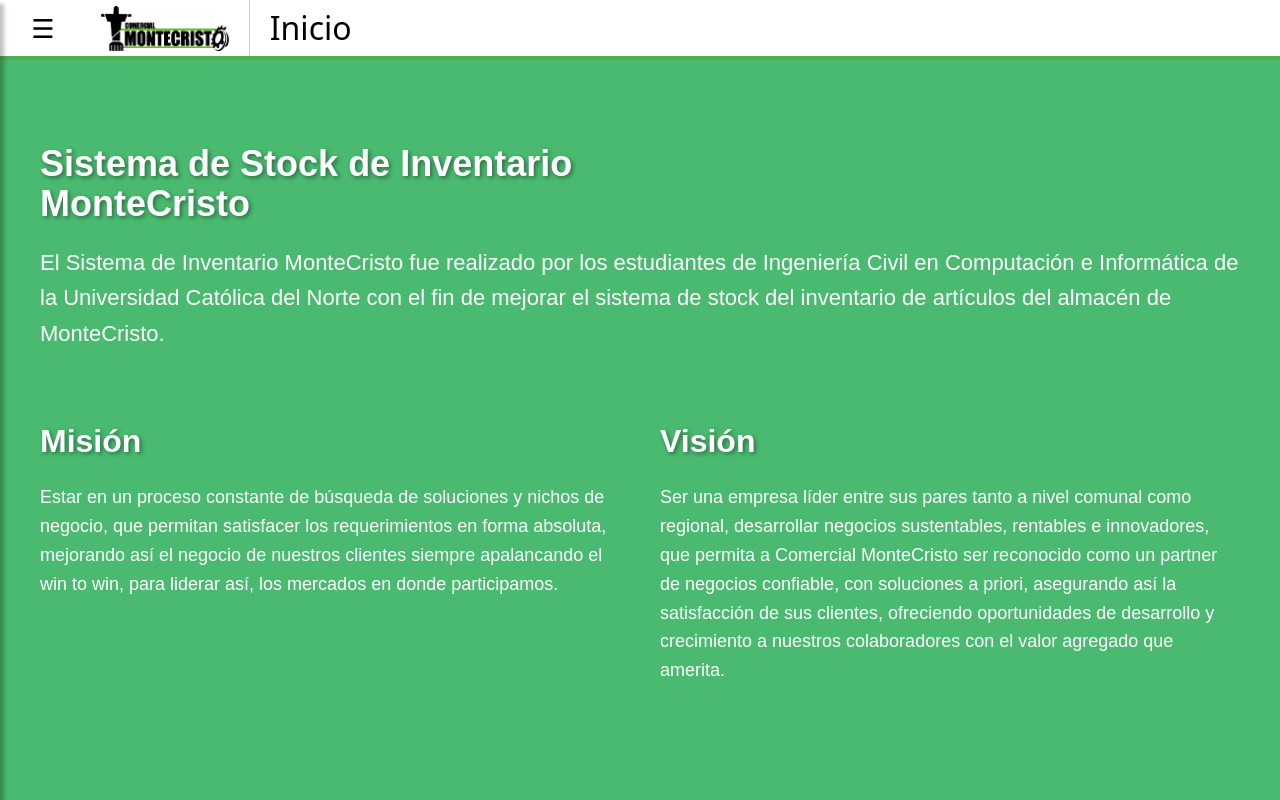
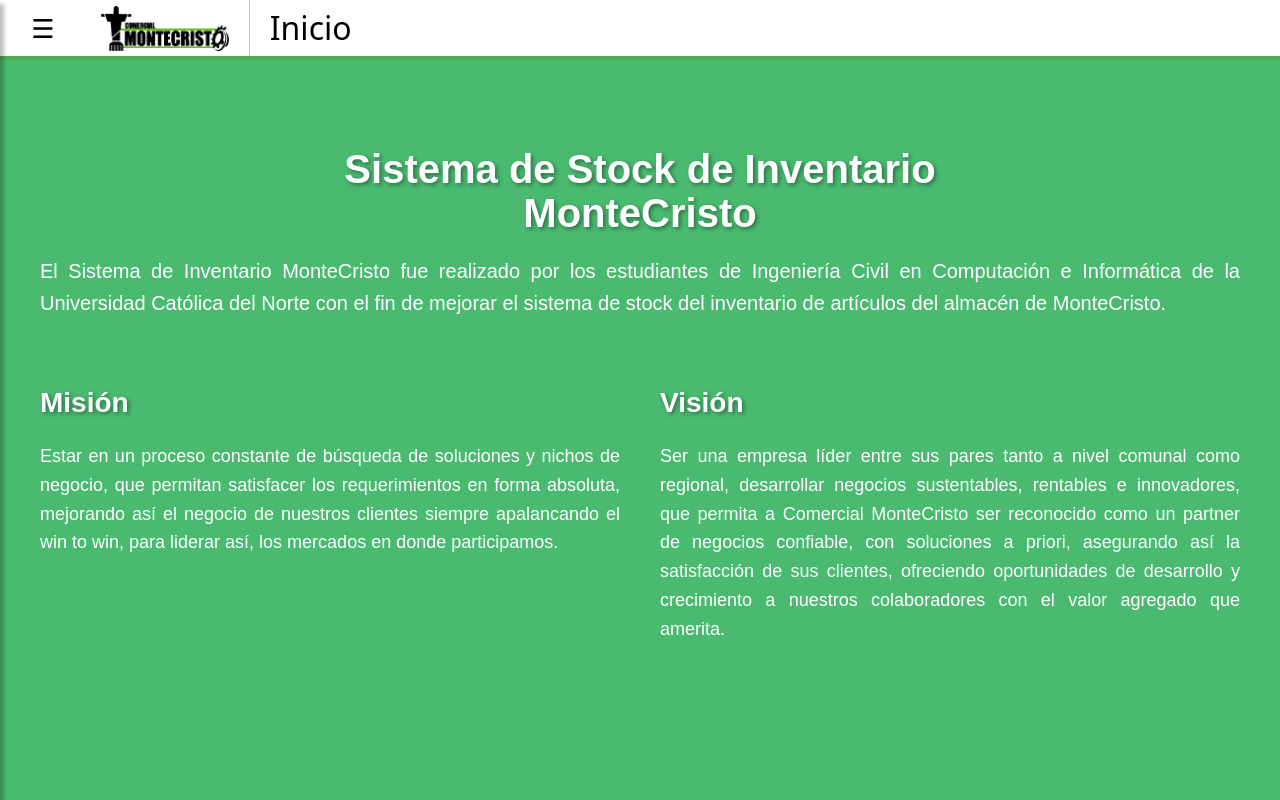
Before and after one commit to grenzya/app-inventario, a React (Vite) app: page / in a window 1280 px wide. Built offline with nearby package versions, Linux system fonts and the light colour scheme.

Commit message:
Fix: se anadio reactividad

```diff
--- a/src/views/Home.jsx
+++ b/src/views/Home.jsx
@@ -2,30 +2,74 @@
   return (
     <div
       style={{
+        minHeight: "100vh",
+        width: "100%",
+        backgroundColor: "#49BA70",
         color: "white",
         padding: "40px 20px",
         fontFamily: "sans-serif",
-        height: "100%",
+        boxSizing: "border-box",
       }}
     >
-      <div style={{ maxWidth: "1200px", margin: "0 auto" }}>
-        <h1 style={{ fontSize: "36px", fontWeight: "bold", marginBottom: "20px", textShadow: "2px 2px 4px rgba(0, 0, 0, 0.4)", }}>
+      <div
+        style={{
+          maxWidth: "1200px",
+          margin: "0 auto",
+        }}
+      >
+        <h1
+          style={{
+            fontSize: "clamp(24px, 4vw, 40px)", // Escala entre 24px y 40px
+            fontWeight: "bold",
+            marginBottom: "20px",
+            textShadow: "2px 2px 4px rgba(0, 0, 0, 0.4)",
+            textAlign: "center",
+          }}
+        >
           Sistema de Stock de Inventario <br /> MonteCristo
         </h1>
-        <p style={{ fontSize: "22px", marginBottom: "40px", lineHeight: "1.6" }}>
+
+        <p
+          style={{
+            fontSize: "clamp(16px, 2vw, 20px)",
+            marginBottom: "40px",
+            lineHeight: "1.6",
+            textAlign: "justify",
+          }}
+        >
           El Sistema de Inventario MonteCristo fue realizado por los estudiantes de
           Ingeniería Civil en Computación e Informática de la Universidad Católica
           del Norte con el fin de mejorar el sistema de stock del inventario de artículos
           del almacén de MonteCristo.
         </p>
 
-        <div style={{ display: "flex", flexWrap: "wrap", gap: "40px" }}>
+        <div
+          style={{
+            display: "flex",
+            flexWrap: "wrap",
+            gap: "40px",
+            justifyContent: "center",
+          }}
+        >
           {/* Misión */}
-          <div style={{ flex: "1", minWidth: "280px" }}>
-            <h2 style={{ fontSize: "32px", fontWeight: "bold", marginBottom: "10px", textShadow: "2px 2px 4px rgba(0, 0, 0, 0.4)", }}>
+          <div style={{ flex: "1 1 300px", maxWidth: "600px" }}>
+            <h2
+              style={{
+                fontSize: "clamp(20px, 3vw, 28px)",
+                fontWeight: "bold",
+                marginBottom: "10px",
+                textShadow: "2px 2px 4px rgba(0, 0, 0, 0.4)",
+              }}
+            >
               Misión
             </h2>
-            <p style={{ lineHeight: "1.6", fontSize: "18px" }}>
+            <p
+              style={{
+                fontSize: "clamp(14px, 1.8vw, 18px)",
+                lineHeight: "1.6",
+                textAlign: "justify",
+              }}
+            >
               Estar en un proceso constante de búsqueda de soluciones y nichos de negocio,
               que permitan satisfacer los requerimientos en forma absoluta, mejorando así
               el negocio de nuestros clientes siempre apalancando el win to win, para liderar
@@ -34,11 +78,24 @@
           </div>
 
           {/* Visión */}
-          <div style={{ flex: "1", minWidth: "280px" }}>
-            <h2 style={{ fontSize: "32px", fontWeight: "bold", marginBottom: "10px", textShadow: "2px 2px 4px rgba(0, 0, 0, 0.4)", }}>
+          <div style={{ flex: "1 1 300px", maxWidth: "600px" }}>
+            <h2
+              style={{
+                fontSize: "clamp(20px, 3vw, 28px)",
+                fontWeight: "bold",
+                marginBottom: "10px",
+                textShadow: "2px 2px 4px rgba(0, 0, 0, 0.4)",
+              }}
+            >
               Visión
             </h2>
-            <p style={{ lineHeight: "1.6", fontSize: "18px" }}>
+            <p
+              style={{
+                fontSize: "clamp(14px, 1.8vw, 18px)",
+                lineHeight: "1.6",
+                textAlign: "justify",
+              }}
+            >
               Ser una empresa líder entre sus pares tanto a nivel comunal como regional,
               desarrollar negocios sustentables, rentables e innovadores, que permita a
               Comercial MonteCristo ser reconocido como un partner de negocios confiable,
```
